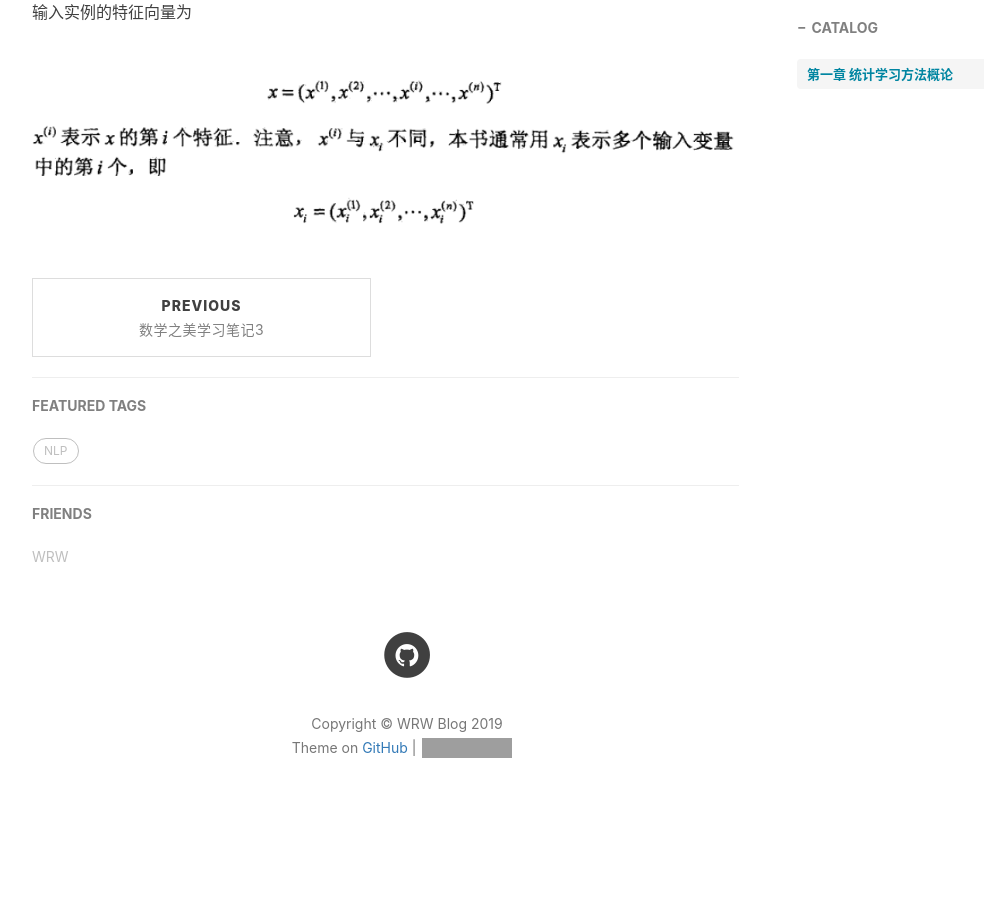
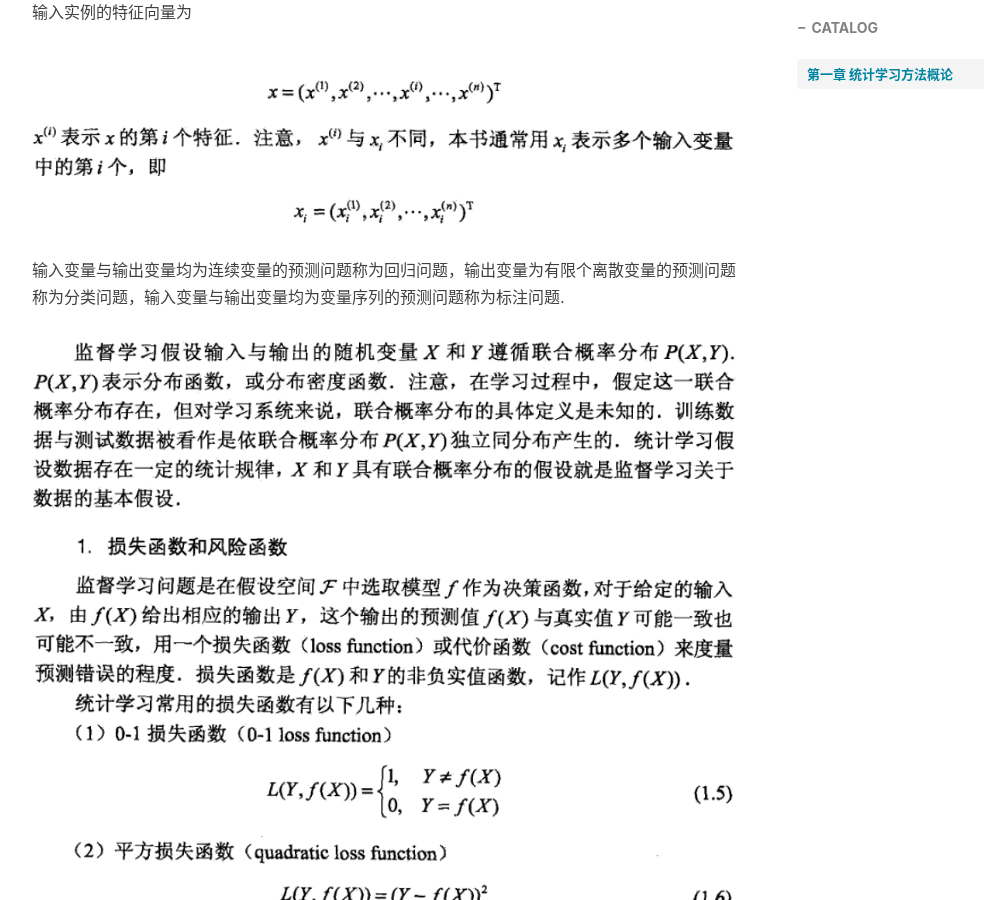
Before and after one commit to ObliviousToZero/ObliviousToZero.github.io, a Jekyll site: the page built from _posts/2019-1-31-统计学习方法学习笔记1.md, in a window 1280 px wide and 900 px high, scrolled down 571 px. Shown: the whole window, without its empty margins (233-1217 px from the left). Built offline with Jekyll 4.4.1, drawn with Linux system fonts in a browser that asks for light colours; nearby versions of some CDN libraries; comment, search, counter and statistics services are not loaded; before the commit the page ends 1423 px from its top, so only the background shows below that; grey boxes are pictures that could not be loaded.

Commit message:
Update 2019-1-31-统计学习方法学习笔记1.md

```diff
--- a/_posts/2019-1-31-统计学习方法学习笔记1.md
+++ b/_posts/2019-1-31-统计学习方法学习笔记1.md
@@ -16,3 +16,15 @@ tags:
 输入实例的特征向量为
 
 ![](https://ObliviousToZero.github.io/img/2019-1-31-统计学习方法学习笔记1/1.png)
+
+输入变量与输出变量均为连续变量的预测问题称为回归问题，输出变量为有限个离散变量的预测问题称为分类问题，输入变量与输出变量均为变量序列的预测问题称为标注问题.
+
+
+![](https://ObliviousToZero.github.io/img/2019-1-31-统计学习方法学习笔记1/2.png)
+![](https://ObliviousToZero.github.io/img/2019-1-31-统计学习方法学习笔记1/3.png)
+![](https://ObliviousToZero.github.io/img/2019-1-31-统计学习方法学习笔记1/4.png)
+![](https://ObliviousToZero.github.io/img/2019-1-31-统计学习方法学习笔记1/5.png)
+![](https://ObliviousToZero.github.io/img/2019-1-31-统计学习方法学习笔记1/6.png)
+![](https://ObliviousToZero.github.io/img/2019-1-31-统计学习方法学习笔记1/7.png)
+![](https://ObliviousToZero.github.io/img/2019-1-31-统计学习方法学习笔记1/8.png)
+![](https://ObliviousToZero.github.io/img/2019-1-31-统计学习方法学习笔记1/9.png)
```
